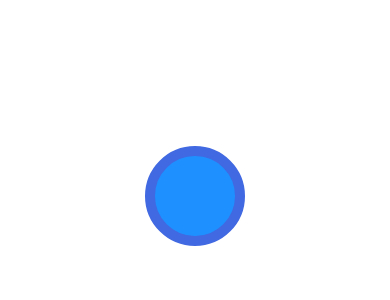
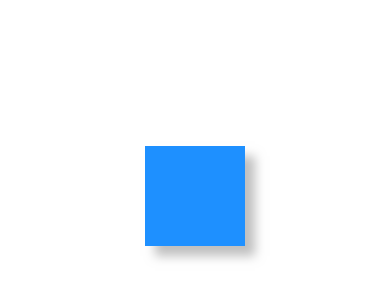
Before and after one commit to mikeqiu2011/react-native, a React Native app: screen / in a window 390 px wide. Shown: the part 226-526 px from the top of the page. Built offline with nearby package versions, Linux system fonts and the light colour scheme.

Commit message:
shadow of IOS

```diff
--- a/App.js
+++ b/App.js
@@ -18,9 +18,10 @@ export default function App() {
           backgroundColor: "dodgerblue",
           width: 100,
           height: 100,
-          borderWidth: 10,
-          borderColor: "royalblue",
-          borderRadius: 50, //at least half of the width, then it is a circle
+          shadowColor: "grey",
+          shadowOffset: { width: 10, height: 10 },
+          shadowOpacity: 0.5, // 0 is no shadow, 1 is full shadow
+          shadowRadius: 10,
         }}
       ></View>
     </View>
```
